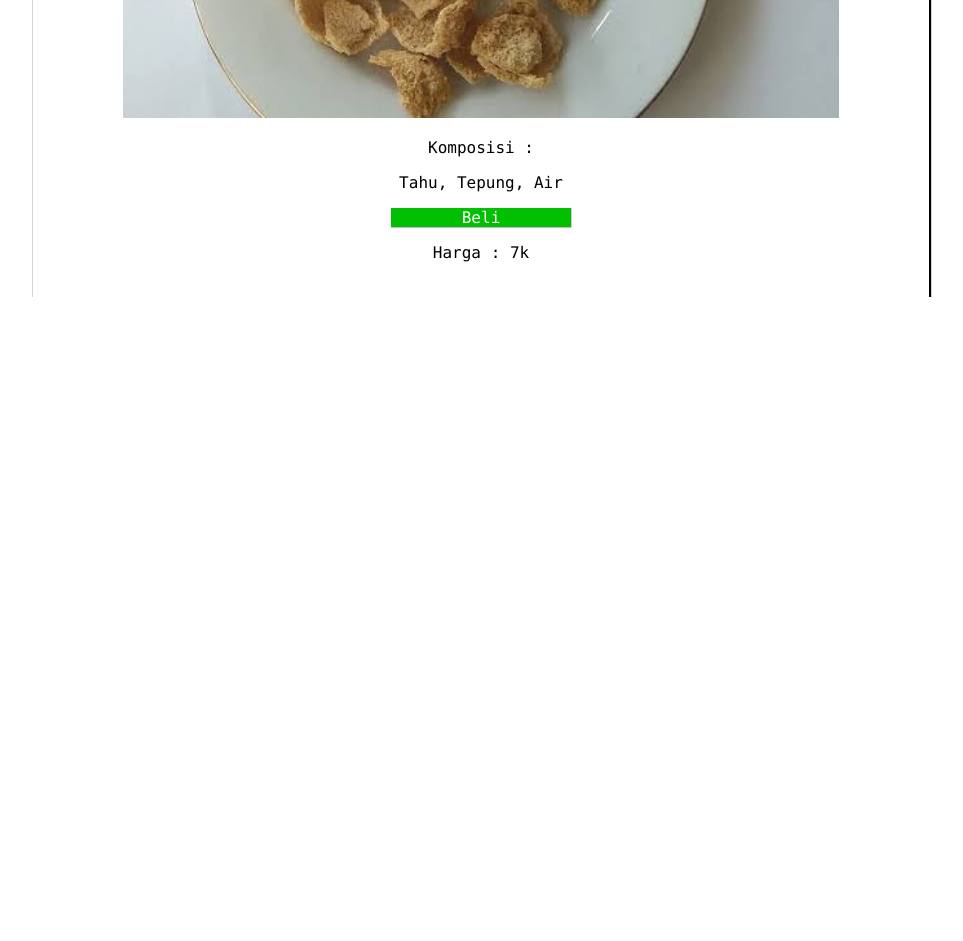
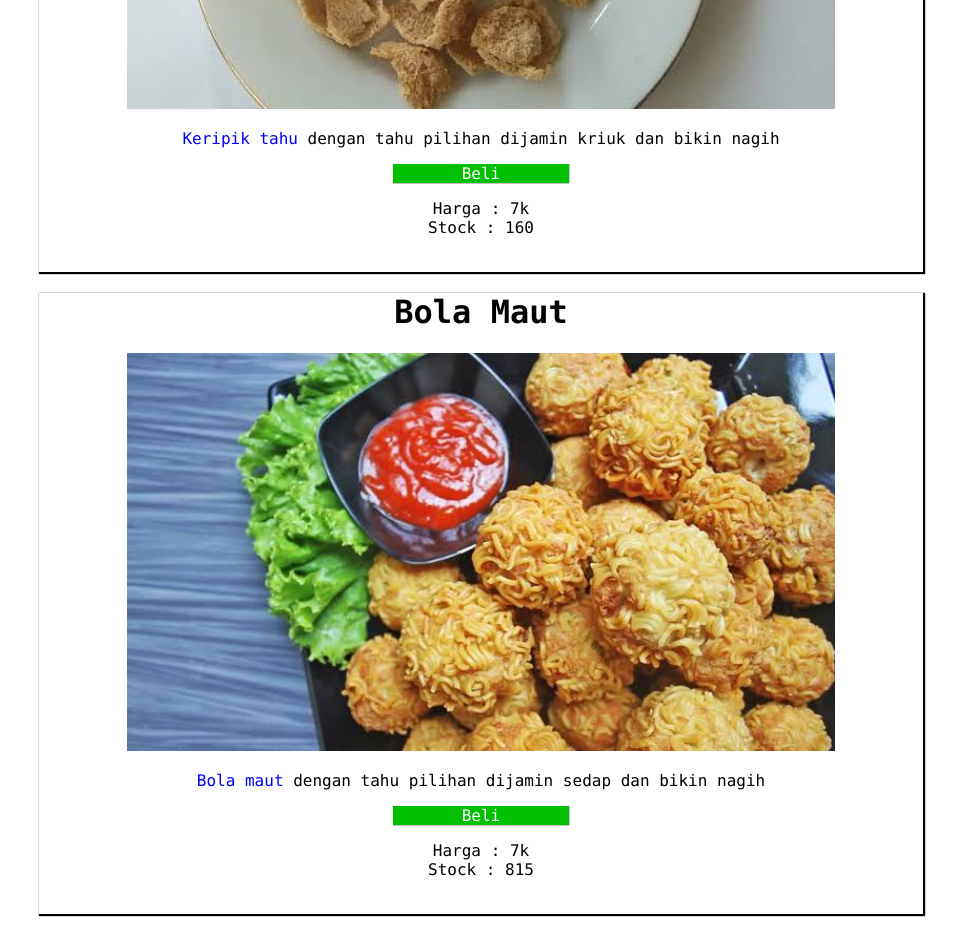
Before and after one commit to RyznTobz/Ryzntobz.github.io, a plain HTML site: page jualtahu.html in a window 1280 px wide. Shown: the part 680-1621 px from the top of the page, without its empty margins (159-1122 px from the left). Before the commit the page ends 977 px from the top, so only its background shows below. Drawn offline with Linux system fonts and the light colour scheme.

Commit message:
Add files via upload

```diff
--- a/index.css
+++ b/index.css
@@ -1,13 +1,18 @@
 body {
   font-family: "Lucida Console", "Courier New", monospace;
-  padding: 0;
-  margin: 0;
+}
+#ke {
+  position: relative;
+  top: 2%;
 }
 img {
   width: 80%;
 }
 p {
   margin-top: ;
+}
+#info span {
+word-spacing: -10px;
 }
 #kk {
   background-color: ;
@@ -19,10 +24,10 @@ p {
   box-shadow: 1px 1px 1px 1px black;
 }
 #belanja {
-  direction: table;
+  display: block;
   background-color: #01bf01;
   width: 20%;
-  height: 40%;
+  height: 10%;
   box-shadow: 0.1px 0.1px 0.1px 0.1px black;
   color: white;
 }
--- a/jualtahu.html
+++ b/jualtahu.html
@@ -17,11 +17,11 @@
     <!--<span id="halal">
         halal 100%
     </span> -->
-    <p>
-      Komposisi :
+    <p id="pep">
+      <span style="color: blue;">Keripik tahu</span> dengan tahu pilihan dijamin kriuk dan bikin nagih
     </p>
     <p>
-      Tahu, Tepung, Air
+
     </p>
     <a href="https://wa.me/62895703023772?text=Assalamualaikum">
     <div id="belanja">
@@ -33,11 +33,81 @@
     </a>
     <div id="info">
      <!-- <img src="gambar/1.png"> -->
-     <p>
-       Harga : <span id="kk">7k</span>
+       <p>
+       Harga : 7k
+       </br>
+       Stock :
+       <span>
+       <span id="satu"></span>
+       <span id="dua"></span>
+       <span id="tiga"></span>
+       </span>
        </p><br>
     </div>
     </div>
   </center>
+  <center>
+  <div class="box">
+    <h1>
+      Bola Maut
+    </h1>
+    <img id="jl" src="bola.jpg">
+    <!--<span id="halal">
+        halal 100%
+    </span> -->
+    <p id="pep">
+      <span style="color: blue;">Bola maut</span> dengan tahu pilihan dijamin sedap dan bikin nagih
+    </p>
+    <p>
+
+    </p>
+    <a href="https://wa.me/62895703023772?text=Assalamualaikum">
+    <div id="belanja">
+     <!-- <img src="gambar/1.png"> -->
+     <p>
+       Beli
+     </p>
+    </div>
+    </a>
+    <div id="info">
+     <!-- <img src="gambar/1.png"> -->
+       <p>
+       Harga : 7k
+       </br>
+       Stock :
+       <span>
+       <span id="satu1"></span>
+       <span id="dua2"></span>
+       <span id="tiga3"></span>
+       </span>
+       </p><br>
+    </div>
+    </div>
+    <br>
+  </center>
+  <script>
+  alert("Dibeli ya Sob")
+    setInterval(() => {
+      document.getElementById('satu').innerHTML =
+      Math.floor(Math.random() * 9)
+    }, 1000 )
+    setInterval(() => {
+      document.getElementById('dua').innerHTML =
+      Math.floor(Math.random() * 9)
+    }, 100 )
+    setInterval(() => {
+      document.getElementById('tiga').innerHTML =
+      Math.floor(Math.random() * 9)
+    }, 10 )
+    setInterval(() => {
+      document.getElementById('satu1').innerHTML =
+      Math.floor(Math.random() * 9)
+      document.getElementById('dua2').innerHTML =
+      Math.floor(Math.random() * 9)
+      document.getElementById('tiga3').innerHTML =
+      Math.floor(Math.random() * 9)
+
+    }, 10 )
+  </script>
 </body>
 </html>
```
Also changed, not shown: bola.jpg (added).
